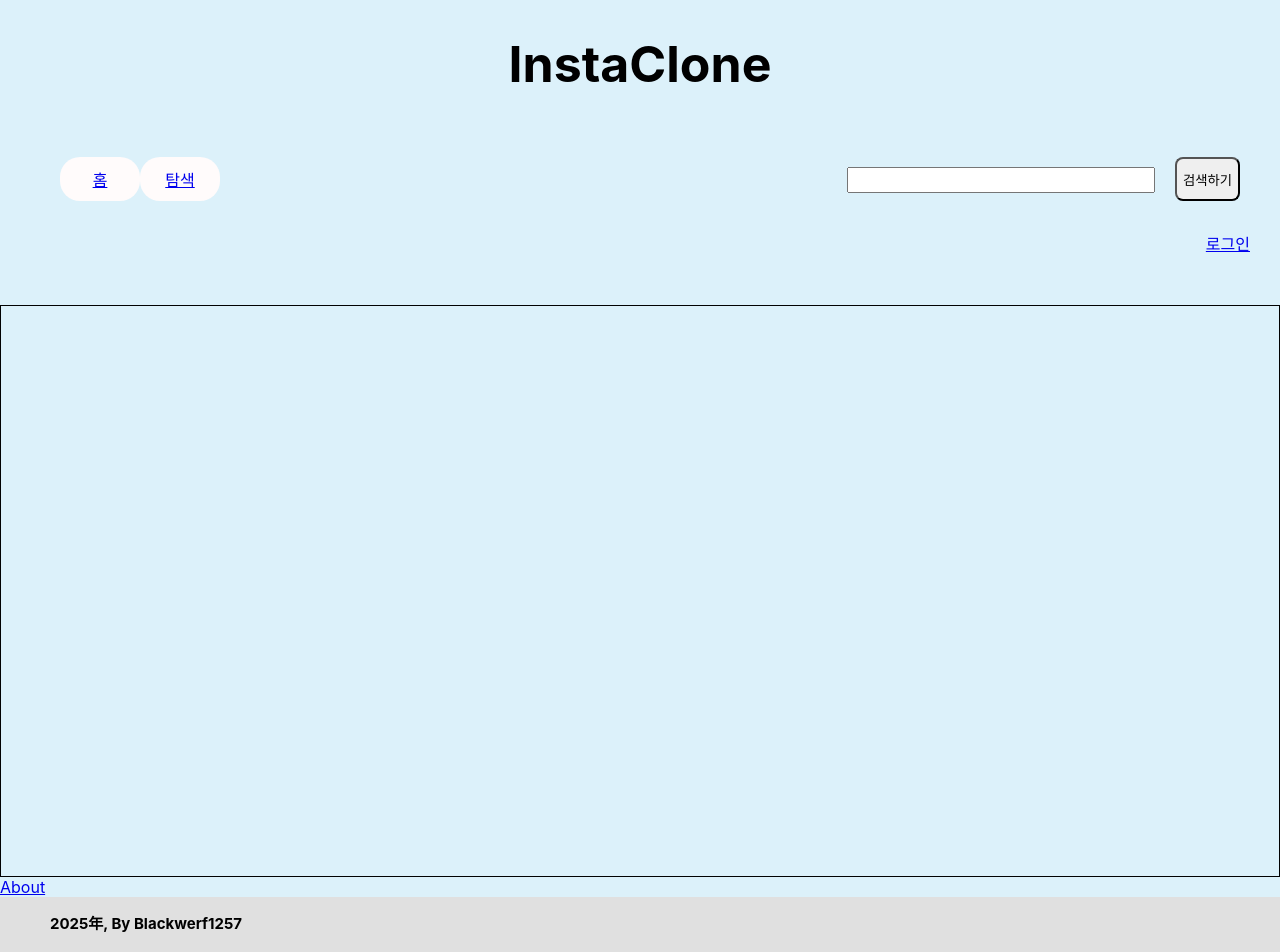
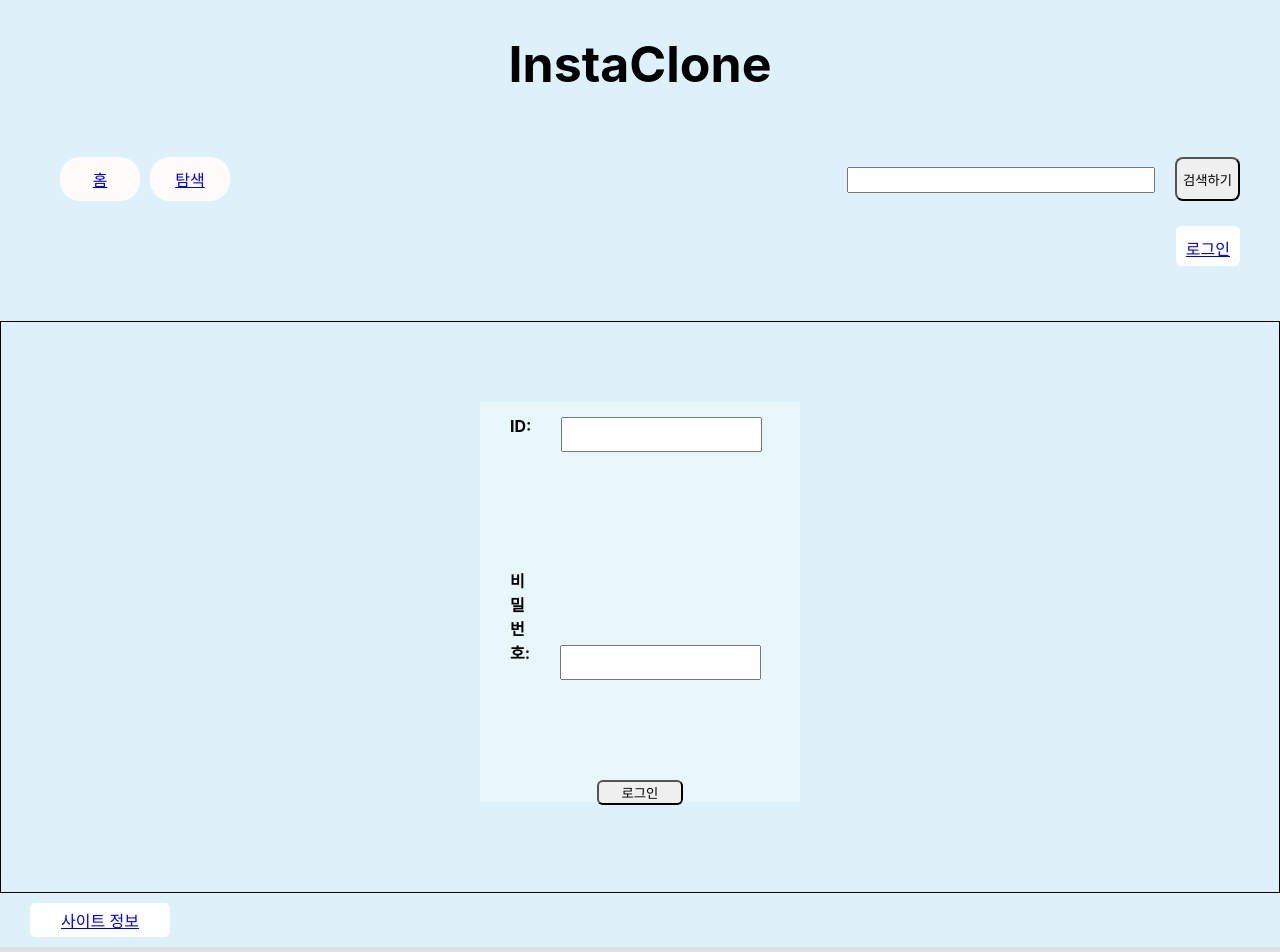
Before and after one commit to BlackWerf1257/Insta_Imitation_Pr, a React (Create React App) app in the folder webfront/: page /login in a window 1280 px wide. Shown: the top 952 px of the page. Built offline with nearby package versions, Linux system fonts and the light colour scheme.

Commit message:
0531 업로드
값 전달 구현중

```diff
--- a/webfront/src/About.js
+++ b/webfront/src/About.js
@@ -5,22 +5,24 @@ import './components/css/About.css';
 // 외부페이지는 a 사용
 function About(){
   const emailAddress = "mklsjh@naver.com";
+  const gitNickname = "Blackwerf1257";
 
     return(
      <div className={"view-class"}>
        <h2> Credits </h2>
-       <button className={"button-class"}  onClick={() => window.open("https://icon-icons.com/ko/%EC%95%84%EC%9D%B4%EC%BD%98/pointer-%EC%9D%B4%EB%8F%99-%ED%83%90%EC%83%89-%EB%B0%A9%ED%96%A5-%ED%99%94%EC%82%B4%ED%91%9C/190598")}> 사용한 Favicon </button>
+       <button className={"item-button-class"}  onClick={() => window.open("https://icon-icons.com/ko/%EC%95%84%EC%9D%B4%EC%BD%98/pointer-%EC%9D%B4%EB%8F%99-%ED%83%90%EC%83%89-%EB%B0%A9%ED%96%A5-%ED%99%94%EC%82%B4%ED%91%9C/190598")}> 사용한 Favicon </button>
 
         <h3 className='item-class'> 사용한 기술 스택 </h3>
         <ul>
-            <li> <b>언어</b>: CSS, React, MySQL </li>
-            <li> <b>툴</b> : Visual Studio Code, Spring, MySQL Workbench</li>
+            <li className='data-Text-Class'> <b>언어</b>: CSS, React, MySQL </li>
+            <li className='data-Text-Class'> <b>툴</b> : Visual Studio Code, Spring, MySQL Workbench</li>
         </ul>
 
         <h3/> 연락처
         <ul>
-            <button className='item-button-class' onClick={() => window.open("https://blackwerf1257.github.io/")}>블로그</button>
-            <li> 이메일 : {emailAddress}</li>
+            <li className='data-Text-Class'> <b>이메일</b> : {emailAddress}</li>
+            <li className='data-Text-Class'> <b>깃허브</b> : {gitNickname}</li>
+            <button className={"item-button-class2"}   onClick={() => window.open("https://github.com/BlackWerf1257/")}> 블로그로 이동하기 </button>
         </ul>
      </div>
     )
--- a/webfront/src/App.js
+++ b/webfront/src/App.js
@@ -1,18 +1,38 @@
 import './App.css';
+import { useLocation, Routes, Route} from 'react-router-dom';
 import NavBar from './components/NavBar';
-import Root from './components/Root';
+//import Root from './components/Root';
 import Footer from './components/Footer';
 import Info from './components/InfoBar';
+import Login from './components/Login';
+import About from './About';
+import { useState, useEffect } from 'react';
 //index에서 BrowserRouter로 감쌈(Router 사용 금지)
 
 //
 function App() {
+  const location = useLocation();
+  const [isLogged, SetLoggedBool] = useState(false);
+   useEffect(() => {
+     if (location.state && typeof location.state.isLogged !== 'undefined'){
+        alert(location.state.isLogged);
+     }
+   });
+
   return (
+
     <div className='App-container'>
           <NavBar></NavBar>
 
       <main className='Main-container-class'>
-        <Root/>
+        <Routes>
+            <Route path="/about" element={<About/>} />
+            <Route path="/login" element={<Login/>} />
+        </Routes>
+
+        <>
+
+        </>
       </main>
 
       <Info></Info>
--- a/webfront/src/components/Footer.js
+++ b/webfront/src/components/Footer.js
@@ -4,7 +4,7 @@ import './css/Footer.css';
 function Footer(){
     return (
         <footer className="footer-class">
-            <p className='footer-text-class'> 2025年, By Blackwerf1257 </p>
+            <p className='footer-text-class'> Made in 2025年, By Blackwerf1257 </p>
         </footer>
       );
 }
--- a/webfront/src/components/InfoBar.js
+++ b/webfront/src/components/InfoBar.js
@@ -1,11 +1,10 @@
 import { Link } from 'react-router-dom';
+import './css/info.css';
 
 function Info() {
-  const emailAddress = "mklsjh@naver.com";
-
   return (
     <div className='InfoBar-Class'>
-      <Link to="/about" className=''>About</Link>
+      <Link to="/about" className='item-button-class'>사이트 정보</Link>
     </div>
   );
 }
--- /dev/null
+++ b/webfront/src/components/Login.js
@@ -0,0 +1,50 @@
+import './css/Login.css';
+import React from 'react';
+import { useNavigate } from 'react-router-dom';
+
+
+function Login(){
+        const [idValue, SetIdValue] = React.useState(''); /* 검색창 데이터 */
+        const [pwdValue, SetPwdValue] = React.useState(''); /* 검색창 데이터 */
+
+        const updateIdValue = event => { SetIdValue(event.target.value); };
+         const updatePwdValue = event => { SetPwdValue(event.target.value); };
+
+         const navigate = useNavigate();
+
+         const logEvent = () => {
+            if(idValue !== "" && pwdValue !== "")
+            {
+                  navigate('/', { state: { isLogged: false, userId: idValue } });
+            }
+         }
+
+    return(
+    <div className='login-page-parent-class'>
+        {/*ID*/}
+        <div className = 'keydata-parent-class'>
+            <p className=''> <b>ID:</b> </p>
+            <input className="input-class" onChange={updateIdValue}></input>
+        </div>
+        {/*PW*/}
+        <div className = 'keydata-parent-class'>
+            <p className=''> <b>비밀번호:</b> </p>
+            <input className="input-class" type='password' white-space='nowrap' onChange={updatePwdValue}></input>
+        </div>
+
+        <button className='login-button-class-2' onClick={logEvent}> 로그인 </button>
+        {/*LoginEvent(idValue, pwdValue)*/}
+    </div>
+    );
+}
+
+function LoginEvent(IdValue, PwValue){
+    if(IdValue === "" || PwValue === "")
+        alert("ID와 비밀번호를 입력해주세요");
+    else
+    {
+        //navigate("/", {state: {value: 'true'}});
+    }
+}
+
+export default Login;
--- a/webfront/src/components/NavBar.js
+++ b/webfront/src/components/NavBar.js
@@ -5,21 +5,42 @@ import './css/NavBar.css';
 
 
 function NavBar(){
-    const [logState, setState] = React.useState(false);
+    const [logState, setState] = React.useState(false); /* 로그인 여부 */
+    const [searchValue, SetSearchValue] = React.useState(''); /* 검색창 데이터 */
+
+    /* 검색값 업데이트용 */
+    const updateSearchValue = event => {
+        SetSearchValue(event.target.value);
+        //console.log(event.target.value);
+    };
+
     return (
         <>
         <h1 to="/" className="navbar-title-class"> InstaClone </h1>
         <div className='navigation-parent-class'>
             { logState ? <LoggedNavButtonFunc/> : <LogOutedNavButtonFunc/> }
             <div className='searchbar-parent-class'>
-                <input className='searchbar-class'/>
-                <button className='search-button-class'> 검색하기 </button>
+                <input className='searchbar-class' type='text' onChange={updateSearchValue}/>
+                <button className='search-button-class' onClick={() => Search(searchValue)}> 검색하기 </button>
             </div>
         </div>
             <LoginBtnFunc logStatus={logState}/>
         </>
       );
 }
+
+function Search(searchValue){
+    //=== 사용해야 빈 문자열인지 비교함
+    if(searchValue === "")
+    {
+            alert("검색할 내용을 입력해주세요")
+    }
+    else
+    {
+            console.log("검색 실행")
+    }
+}
+
 /**/
 function LoggedNavButtonFunc(){
                 return(
@@ -30,8 +51,7 @@ function LoggedNavButtonFunc(){
                         <Link to="/upload" className='navigation-button-class'>업로드</Link>
                         <Link to="/alarm" className='navigation-button-class'>알림</Link>
                         <Link to="/msg" className='navigation-button-class'>메시지</Link>
-
-                    </nav>
+                        </nav>
                 </>
                 )
 }
@@ -42,20 +62,18 @@ function LogOutedNavButtonFunc(){
                     <nav className="">
                     <Link to="/" className='navigation-button-class'>홈</Link>
                     <Link to="/search" className='navigation-button-class'>탐색</Link>
-
-                </nav>
+                    </nav>
             </>
             )
 }
 
 //중괄호로 감싸야 함(중괄호 미 사용시 빈 경우가 아닌경우 true로 처리해버리기 때문)
 function LoginBtnFunc({logStatus}){
-
     return (
-        <>
+        <div className='login-button-parent-class'>
         {logStatus ? (<Link to="/logout" className='login-button-class'>로그아웃</Link>) :
         ( <Link to="/login" className='login-button-class'>로그인</Link>)}
-        </>
+        </div>
     )
 }
 
--- a/webfront/src/components/Root.js
+++ b/webfront/src/components/Root.js
@@ -1,10 +1,14 @@
-import { Router, Routes, Route} from 'react-router-dom';
+import { Routes, Route} from 'react-router-dom';
 import About from '../About';
+import Login from './Login';
+import Main from '../App';
 
 function Root() {
   return (
         <Routes>
             <Route path="/about" element={<About/>} />
+            <Route path="/*" element={<Main/>} />
+            <Route path="/login" element={<Login/>} />
         </Routes>
   );
 }
--- a/webfront/src/components/css/About.css
+++ b/webfront/src/components/css/About.css
@@ -1,13 +1,12 @@
 /* About.css */
 .view-class {
-    margin-left: 30px;
-}
-.button-class {
-    width: 150px;
-    border-radius: 5px;
-}
-.button-class:hover {
-        transform: translateY(-3px);
+    display: flex;
+    align-items: flex-start;
+    width: 80%;
+    margin-left: 60px;
+    margin-top: 30px;
+    flex-direction: column;
+
 }
 
 .item-class {
@@ -16,10 +15,25 @@
 
 .item-button-class {
         border-radius: 5px;
-        margin-top: 5px;
         margin-bottom: 10px;
+        width: 130px;
         padding: 5px 5px;
 }
 .item-button-class:hover {
         transform: translateY(-3px);
 }
+
+.item-button-class2 {
+        border-radius: 5px;
+        margin-bottom: 10px;
+        padding: 5px 5px;
+}
+.item-button-class2:hover {
+        transform: translateY(-3px);
+}
+
+
+.data-Text-Class {
+    margin-top: 10px;
+    margin-bottom: 20px;
+}
--- /dev/null
+++ b/webfront/src/components/css/Login.css
@@ -0,0 +1,38 @@
+/*justify-content : 세로 정렬 align-items: 가로 정렬*/
+.login-page-parent-class {
+    display: flex;
+    flex-direction: column;
+    background-color: #e8f7fa;
+    margin: auto;
+    margin-top: calc(100vh / 10);
+    width: calc(100vw / 4);
+    height: calc(100vh / 2);
+    justify-content: center;
+    gap: 100px;
+
+}
+
+.keydata-parent-class {
+    display: flex;
+    flex-direction: row;
+    justify-content: space-between;
+    margin-left: 30px;
+    margin-right: 60px;
+    gap: 30px;
+
+}
+
+.input-class {
+    width: 200px;
+    align-self: flex-end;
+    padding: 8px 10px;
+}
+
+.login-button-class-2 {
+    display: flex;
+    border-radius: 6px;
+    width: calc(100vw / 15);
+    height: 50px;
+    justify-content: center;
+    align-self: center;
+}
--- a/webfront/src/components/css/NavBar.css
+++ b/webfront/src/components/css/NavBar.css
@@ -39,11 +39,22 @@
     margin-right: 40px;
 }
 
+.login-button-parent-class {
+    display: flex;
+    height: 50px;
+    margin-top: 20px;
+    justify-content: flex-end;
+}
 .login-button-class {
-    margin-top: 30px;
-    margin-right: 30px;
     display: flex;
     justify-content: flex-end;
+    padding: 10px 10px;
+    background-color: white;
+    border-radius: 6px;
+    text-align: center;
+    margin-top: 5px;
+    height: 20px;
+    margin-right: 40px;
 }
 
 .navigation-button-class {
@@ -55,6 +66,7 @@
     background-color: rgb(255, 251, 251);
     min-width: 60px;
     transition: transform 0.2s ease; /* 호버 애니메이션 */
+    margin-right: 10px;
 
     border-radius: 20px;
 }
--- a/webfront/src/components/css/info.css
+++ b/webfront/src/components/css/info.css
@@ -1,6 +1,28 @@
 .InfoBar-Class {
-    height: 200px;
-    margin-top: 10px;
-    margin-bottom: 10px;
+    min-height: 20px;
     flex-shrink: 0;
 }
+
+.item-button-class {
+        display: inline-block;
+        border-radius: 10px;
+        margin-top: 10px;
+        margin-bottom: 10px;
+        padding: 10px 10px;
+        background-color: white;
+        margin-left: 30px;
+        text-align: center;
+}
+
+.navigation-button-class {
+    display: inline-block; /* 버튼처럼 너비/높이/패딩을 적용하기 위해 */
+    min-width: 40px;
+    padding: 10px 10px; /* 내부 여백 (위아래 10px, 좌우 20px) */
+    text-align: center;
+    /*background-color: transparent;*/
+    background-color: rgb(255, 251, 251);
+    min-width: 60px;
+    transition: transform 0.2s ease; /* 호버 애니메이션 */
+
+    border-radius: 20px;
+}
```
